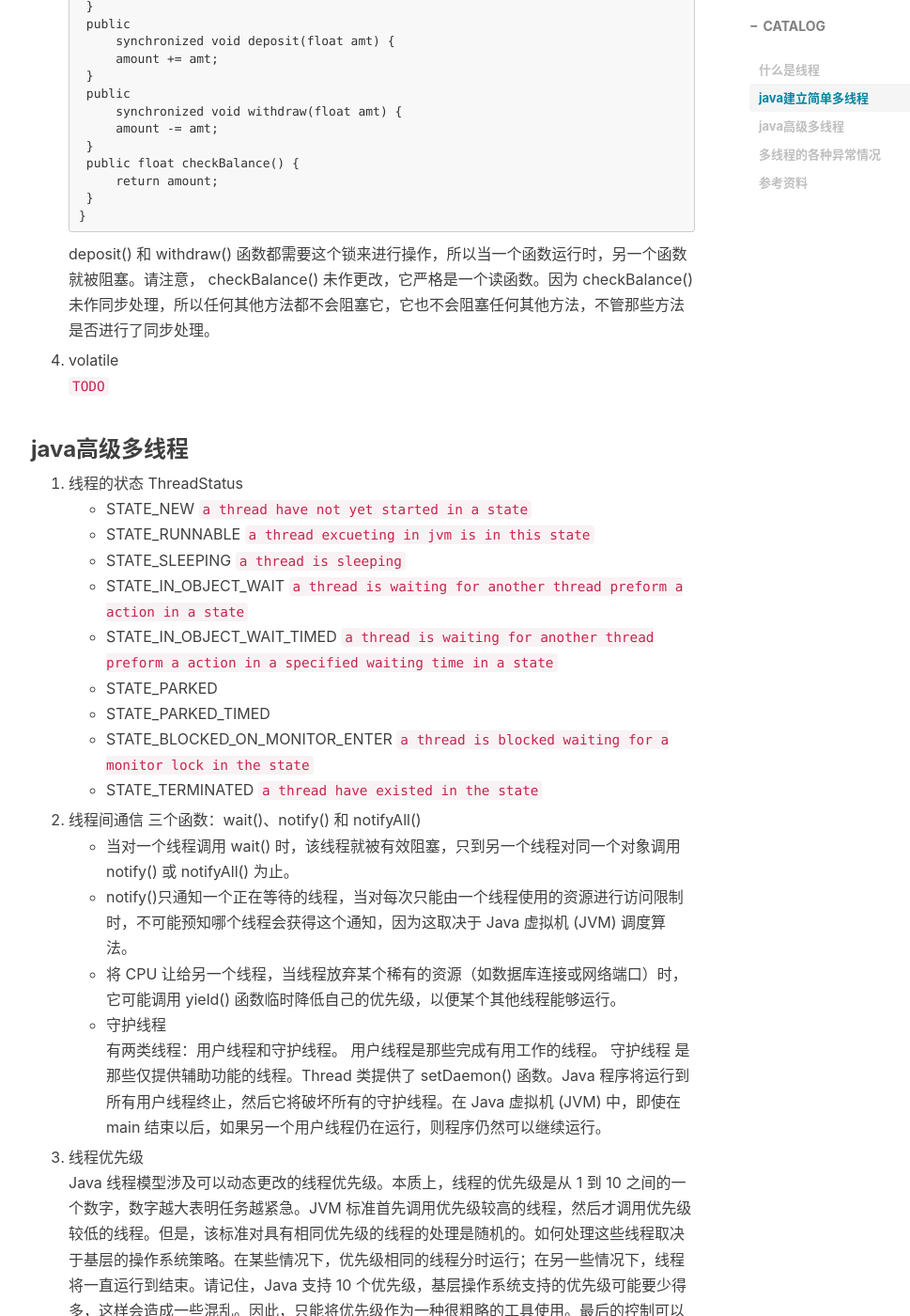
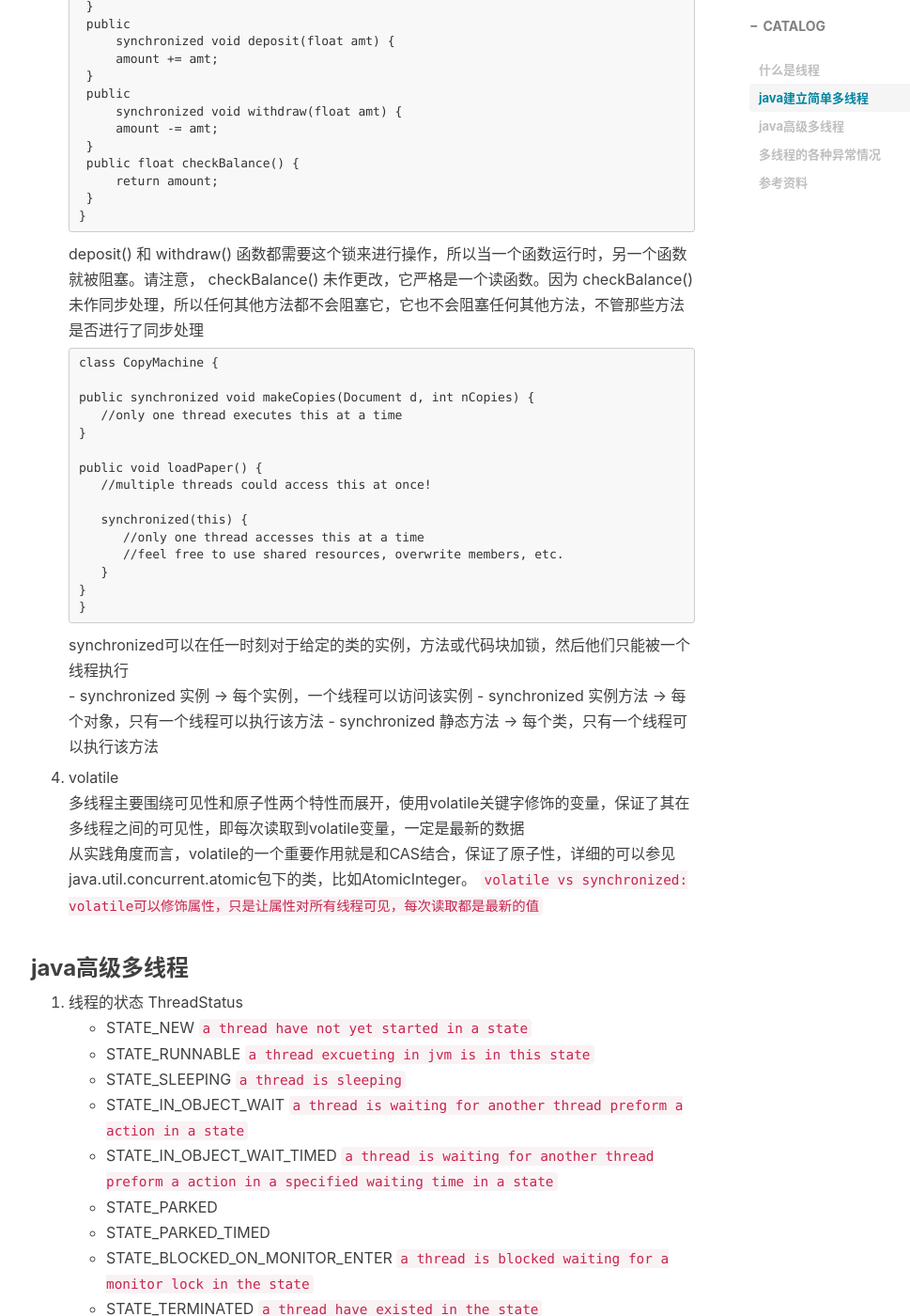
Before and after one commit to dongjx/dongjx.github.io, a Jekyll site: the page built from _posts/2018-03-27-java多线程.md, in a window 1280 px wide and 1400 px high, scrolled down 2255 px. Shown: the whole window at 94% size, without its empty margins (232-1201 px from the left). Built offline with Jekyll 4.4.1, drawn with Linux system fonts in a browser that asks for light colours; nearby versions of some CDN libraries; comment, search, counter and statistics services are not loaded; some of the changed text lies outside the part shown.

Commit message:
Update 2018-03-27-java多线程.md

````diff
--- a/_posts/2018-03-27-java多线程.md
+++ b/_posts/2018-03-27-java多线程.md
@@ -107,10 +107,33 @@
     }
 }
 ```
-deposit() 和 withdraw() 函数都需要这个锁来进行操作，所以当一个函数运行时，另一个函数就被阻塞。请注意， checkBalance() 未作更改，它严格是一个读函数。因为 checkBalance() 未作同步处理，所以任何其他方法都不会阻塞它，它也不会阻塞任何其他方法，不管那些方法是否进行了同步处理。
+deposit() 和 withdraw() 函数都需要这个锁来进行操作，所以当一个函数运行时，另一个函数就被阻塞。请注意， checkBalance() 未作更改，它严格是一个读函数。因为 checkBalance() 未作同步处理，所以任何其他方法都不会阻塞它，它也不会阻塞任何其他方法，不管那些方法是否进行了同步处理
+```
+class CopyMachine {
+
+   public synchronized void makeCopies(Document d, int nCopies) {
+      //only one thread executes this at a time
+   }
+
+   public void loadPaper() {
+      //multiple threads could access this at once!
+
+      synchronized(this) {
+         //only one thread accesses this at a time
+         //feel free to use shared resources, overwrite members, etc.
+      }
+   }
+}
+```
+synchronized可以在任一时刻对于给定的类的实例，方法或代码块加锁，然后他们只能被一个线程执行
+ - synchronized 实例 -> 每个实例，一个线程可以访问该实例
+ - synchronized 实例方法 -> 每个对象，只有一个线程可以执行该方法
+ - synchronized 静态方法 -> 每个类，只有一个线程可以执行该方法
 
 4. volatile
-`TODO`
+多线程主要围绕可见性和原子性两个特性而展开，使用volatile关键字修饰的变量，保证了其在多线程之间的可见性，即每次读取到volatile变量，一定是最新的数据
+从实践角度而言，volatile的一个重要作用就是和CAS结合，保证了原子性，详细的可以参见java.util.concurrent.atomic包下的类，比如AtomicInteger。
+`volatile vs synchronized: volatile可以修饰属性，只是让属性对所有线程可见，每次读取都是最新的值`
 
 ### java高级多线程
 1. 线程的状态  ThreadStatus
@@ -133,9 +156,46 @@
 3. 线程优先级
 Java 线程模型涉及可以动态更改的线程优先级。本质上，线程的优先级是从 1 到 10 之间的一个数字，数字越大表明任务越紧急。JVM 标准首先调用优先级较高的线程，然后才调用优先级较低的线程。但是，该标准对具有相同优先级的线程的处理是随机的。如何处理这些线程取决于基层的操作系统策略。在某些情况下，优先级相同的线程分时运行；在另一些情况下，线程将一直运行到结束。请记住，Java 支持 10 个优先级，基层操作系统支持的优先级可能要少得多，这样会造成一些混乱。因此，只能将优先级作为一种很粗略的工具使用。最后的控制可以通过明智地使用 yield() 函数来让其他线程run。通常情况下，请不要依靠线程优先级来控制线程的状态。
 
+
 ### 多线程的各种异常情况
 1. 死锁
 当一个线程需要一个资源而另一个线程持有该资源的锁时，就会发生死锁。这种情况通常很难检测。但是，解决方案却相当好：在所有的线程中按相同的次序获取所有资源锁。例如，如果有四个资源 ―A、B、C 和 D ― 并且一个线程可能要获取四个资源中任何一个资源的锁，则请确保在获取对 B 的锁之前首先获取对 A 的锁，依此类推。如果“线程 1”希望获取对 B 和 C 的锁，而“线程 2”获取了 A、C 和 D 的锁，则这一技术可能导致阻塞，但它永远不会在这四个锁上造成死锁。
+```
+class Broken
+{   Object lock1 = new Object();
+   Object lock2 = new Object();
+   void a()
+   {   synchronized( lock1 )
+       {   synchronized( lock2 )
+           {   // do something
+           }
+       }
+   }
+   void b()
+   {   synchronized( lock2 )
+       {   synchronized( lock1 )
+           {   // do something
+           }
+       }
+   }
+   ```
+   ```
+   void a()
+{   synchronized( lock1 && lock2 )
+    {
+    }
+}
+void b()
+{   synchronized( lock2 && lock3 )
+    {
+    }
+}
+   ```
+
+- 调用 yield() 方法能够将当前的线程从处理器中移出到准备就绪队列中。另一个方法则是调用 sleep() 方法，使线程放弃处理器，并且在 sleep 方法中指定的时间间隔内睡眠。
+- 正如你所想的那样，将这些方法随意放在代码的某个地方，并不能够保证正常工作。如果线程正拥有一个锁（因为它在一个同步方法或代码块中），则当它调用 yield() 时不能够释放这个锁。这就意味着即使这个线程已经被挂起，等待这个锁释放的其他线程依然不能继续运行。为了缓解这个问题，最好不在同步方法中调用 yield 方法。
+- 另外一个解决方法则是调用 wait() 方法，使处理器放弃它当前拥有的对象的锁。如果对象在方法级别上使同步的，这种方法能够很好的工作。因为它仅仅使用了一个锁。如果它使用 fine-grained 锁，则 wait() 将无法放弃这些锁。此外，一个因为调用 wait() 方法而阻塞的线程，只有当其他线程调用 notifyAll() 时才会被唤醒。
+
 2. 活锁
 当一个线程忙于接受新任务以致它永远没有机会完成任何任务时，就会发生活锁。这个线程最终将超出缓冲区并导致程序崩溃。试想一个秘书需要录入一封信，但她一直在忙于接电话，所以这封信永远不会被录入。
 3. 内存损坏
````
